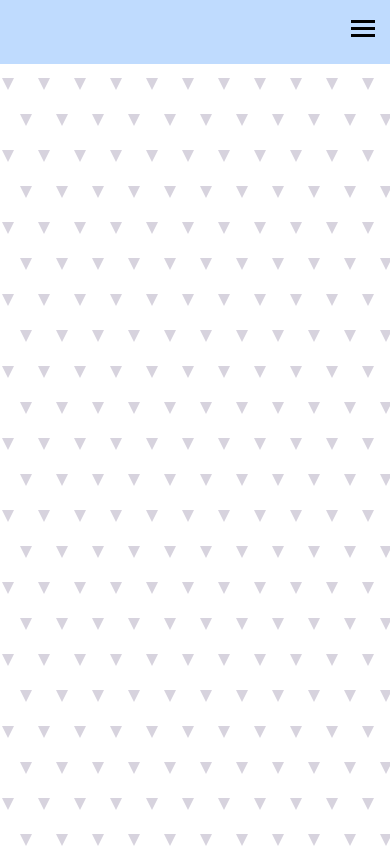
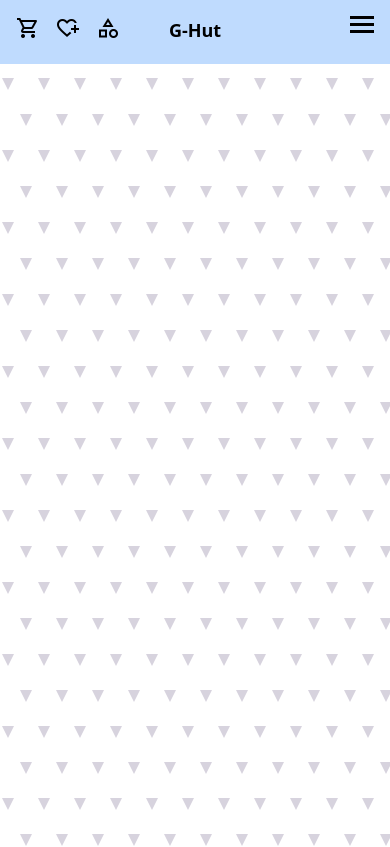
Before and after one commit to samiulfahad/scroll-activated-navbar, a website: page index.html in a window 390 px wide. Shown: the top 847 px of the page. Drawn offline with nearby package versions, Linux system fonts and the light colour scheme.

Commit message:
Mobile and Laptop Nav

```diff
--- a/index.html
+++ b/index.html
@@ -9,8 +9,9 @@
     <title>Document</title>
 </head>
 <body>
+    <!-- Nav for Large Screen -->
     <nav class="min-w-full flex justify-between items-center py-8 lg:py-6 lg:px-20 bg-blue-200">
-        <!-- LG Nav Left-->
+        <!--Left Part-->
        <div class="hidden lg:flex flex-wrap justify-start items-center space-x-10">
             <h3 class="font-bold text-xl rounded-lg px-4 py-2 bg-indigo-400 text-white">G-Hut</h3>
             <a href="" class="flex items-center transition duration-200 border-black border-b-2 border-opacity-0 hover:border-opacity-100">
@@ -26,7 +27,7 @@
                 <p class="pr-2">Accessories</p><span class="material-symbols-outlined">extension</span>
            </a>
         </div>
-        <!-- LG Nav Right-->
+        <!--Right Part-->
         <div class="hidden lg:flex space-x-4 items-center">
             <a href="" class="flex items-center font-bold outline outline-offset-4 mr-4">
                 <p>Our Sellers</p><span class="material-symbols-outlined">store</span>
@@ -34,26 +35,42 @@
             <a href="#" class="px-4 py-2 rounded-lg font-bold text-white hover:bg-cyan-300 bg-cyan-500">Login</a>
             <a href="#" class="px-4 py-2 rounded-lg font-bold text-white hover:bg-cyan-300 bg-cyan-500">Sign up</a>
         </div>
+    </nav>
 
-        <!-- Mobile Nav -->
-        <div class="block lg:hidden">
-            <!-- icon -->
-            <div class="absolute top-[20px] right-[15px] z-30">
+    <!-- Nav for Mobile and Medium Screen -->
+    <nav class="lg:hidden min-w-full grid grid-cols-3 pt-4">
+        <div class="flex justify-start items-start space-x-4 pl-4">
+            <div>
+                <span class="material-symbols-outlined">shopping_cart</span>
+            </div>
+            <div>
+                <span class="material-symbols-outlined">heart_plus</span>
+            </div>
+            <div>
+                <span class="material-symbols-outlined">category</span>
+            </div>
+        </div>
+
+        <div>
+            <p class="text-lg font-bold">G-Hut</p>
+        </div>
+
+        <div class="flex justify-end space-x-2 pr-4">
             <button id="menu-btn" class="lg:hidden focus:outline-none hamburger">
                 <span class="hamburger-top"></span>
                 <span class="hamburger-middle"></span>
                 <span class="hamburger-bottom"></span>
             </button>
         </div>
+    </nav>
     <!-- Nav items -->
-            <div id="menu" class="hidden -mt-8 pt-16 w-screen min-h-screen flex-col text-black bg-yellow-200">
+    <div id="menu"  class="hidden pt-20 min-w-full min-h-screen flex-col text-center text-black bg-yellow-400">
         <a href="#" class="hover:text-gray-400 border-b pb-4 border-gray-400 mx-12">Features</a>
         <a href="#" class="hover:text-gray-400 border-b pb-4 border-gray-400 mx-12">Download</a>
         <a href="#" class="hover:text-gray-400 border-b pb-4 border-gray-400 mx-12">FAQ</a>
         <a href="#" class="px-6 py-3 border rounded-lg mx-4 hover:text-gray-400">Resources</a>
     </div>
-        </div>
-    </nav>
     <script src="./js/script.js"></script>
+    </>
 </body>
 </html>
```
Also changed, not shown: tailwind.css. Lines whose indentation alone changed are shown as unchanged.
